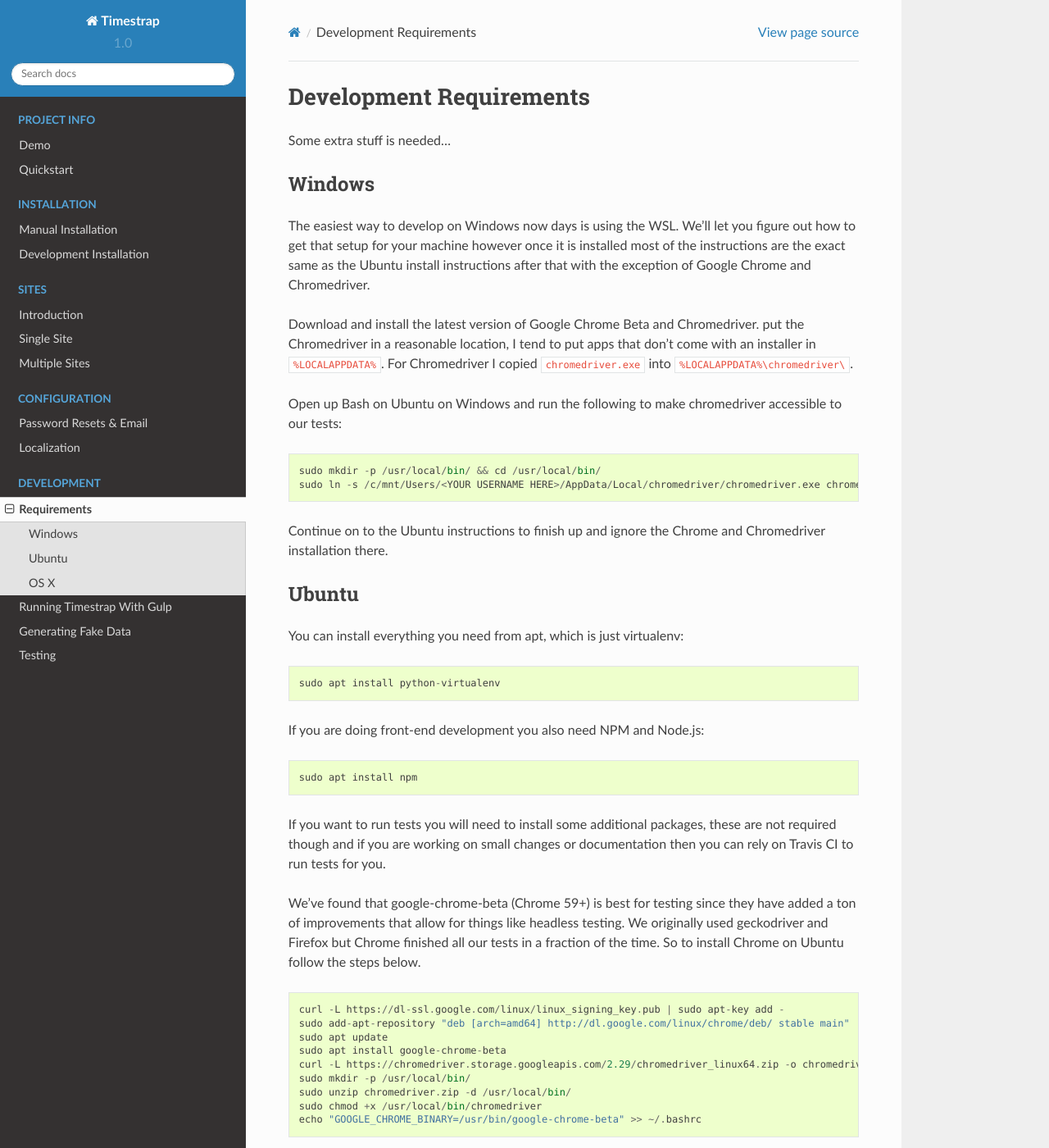
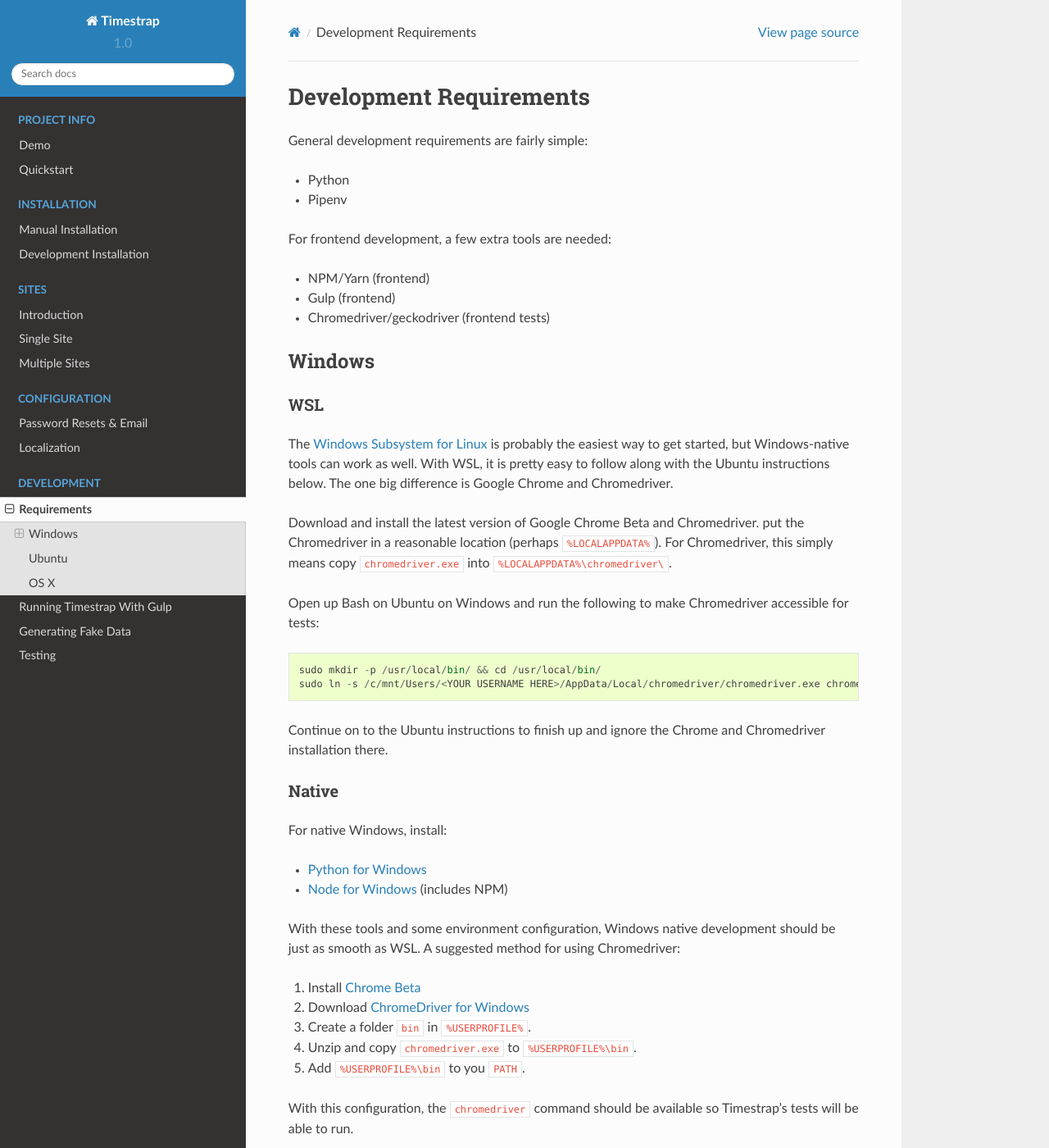
Before and after one commit to overshard/timestrap, a Sphinx documentation site: the page built from docs/development/requirements.md, in a window 1280 px wide and 1400 px high. Shown: the whole window at 82% size. Built offline with Sphinx 7.4.7 and the Read the Docs theme 2.0.0, drawn with Linux system fonts in a browser that asks for light colours; some of the changed text lies outside the part shown.

Commit message:
Update development requirements.

```diff
--- a/docs/development/requirements.md
+++ b/docs/development/requirements.md
@@ -1,21 +1,32 @@
 ## Development Requirements
 
-Some extra stuff is needed...
+General development requirements are fairly simple:
+
+- Python
+- Pipenv
+
+For frontend development, a few extra tools are needed:
+
+- NPM/Yarn (frontend)
+- Gulp (frontend)
+- Chromedriver/geckodriver (frontend tests)
 
 ### Windows
 
-The easiest way to develop on Windows now days is using the WSL. We'll let you
-figure out how to get that setup for your machine however once it is installed
-most of the instructions are the exact same as the Ubuntu install instructions
-after that with the exception of Google Chrome and Chromedriver.
+#### WSL
+
+The [Windows Subsystem for Linux](https://blogs.msdn.microsoft.com/wsl/) is
+probably the easiest way to get started, but Windows-native tools can work
+as well. With WSL, it is pretty easy to follow along with the Ubuntu
+instructions below. The one big difference is Google Chrome and Chromedriver.
 
 Download and install the latest version of Google Chrome Beta and Chromedriver.
-put the Chromedriver in a reasonable location, I tend to put apps that don't
-come with an installer in `%LOCALAPPDATA%`. For Chromedriver I copied
-`chromedriver.exe` into `%LOCALAPPDATA%\chromedriver\`.
+put the Chromedriver in a reasonable location (perhaps `%LOCALAPPDATA%`). For
+Chromedriver, this simply means copy `chromedriver.exe` into
+`%LOCALAPPDATA%\chromedriver\`.
 
-Open up Bash on Ubuntu on Windows and run the following to make chromedriver
-accessible to our tests:
+Open up Bash on Ubuntu on Windows and run the following to make Chromedriver
+accessible for tests:
 
     sudo mkdir -p /usr/local/bin/ && cd /usr/local/bin/
     sudo ln -s /c/mnt/Users/<YOUR USERNAME HERE>/AppData/Local/chromedriver/chromedriver.exe chromedriver
@@ -23,19 +34,43 @@
 Continue on to the Ubuntu instructions to finish up and ignore the Chrome and
 Chromedriver installation there.
 
+#### Native
+
+For native Windows, install:
+
+- [Python for Windows](https://www.python.org/downloads/windows/)
+- [Node for Windows](https://nodejs.org/en/download/) (includes NPM)
+
+With these tools and some environment configuration, Windows native development
+should be just as smooth as WSL. A suggested method for using Chromedriver:
+
+1. Install [Chrome Beta](https://www.google.com/chrome/browser/beta.html)
+1. Download [ChromeDriver for Windows](https://sites.google.com/a/chromium.org/chromedriver/downloads)
+1. Create a folder `bin` in `%USERPROFILE%`.
+1. Unzip and copy `chromedriver.exe` to `%USERPROFILE%\bin`.
+1. Add `%USERPROFILE%\bin` to you `PATH`.
+
+With this configuration, the `chromedriver` command should be available so
+Timestrap's tests will be able to run.
+
 ### Ubuntu
 
-You can install everything you need from apt, which is just virtualenv:
+You can install everything you need from pip, which is just pipenv:
 
-    sudo apt install python-virtualenv
+    pip instal pipenv
+    cd /path/to/timestrap
+    pipenv install
 
-If you are doing front-end development you also need NPM and Node.js:
+If you are doing frontend development you also need NPM, Node.js and Yarn:
 
     sudo apt install npm
+    npm install -g yarn
+    cd /path/to/timestrap
+    yarn install
 
 If you want to run tests you will need to install some additional packages,
-these are not required though and if you are working on small changes or
-documentation then you can rely on Travis CI to run tests for you.
+these are not required and if you are working on small changes or documentation
+you can rely on Travis CI to run tests for you.
 
 We've found that google-chrome-beta (Chrome 59+) is best for testing since they
 have added a ton of improvements that allow for things like headless testing. We
@@ -52,22 +87,21 @@
     sudo chmod +x /usr/local/bin/chromedriver
     echo "GOOGLE_CHROME_BINARY=/usr/bin/google-chrome-beta" >> ~/.bashrc
 
-Go to the top of Installation and make sure you have virtualenv and npm all set
-then continue to running and testing.
-
 ### OS X
 
-Homebrew, get it if you don't have it and run:
+Download and install [Homebrew](https://brew.sh/) for OS X if you don't already
+have it.
+
+Install Node and Python:
 
     brew install node python
 
-Make sure you have virtualenv installed after this with:
+Make sure you have pipenv installed after this with:
 
-    pip install virtualenv
+    pip install pipenv
+    cd /path/to/timestrap
+    pipenv install
 
-If you want to test with selenium install the latest Google Chrome Beta and run:
+If you want to test with Selenium, install the latest Google Chrome Beta:
 
     brew install chromedriver
-
-Go to the top of Installation and make sure you have virtualenv and npm all set
-then continue to running and testing.
```
